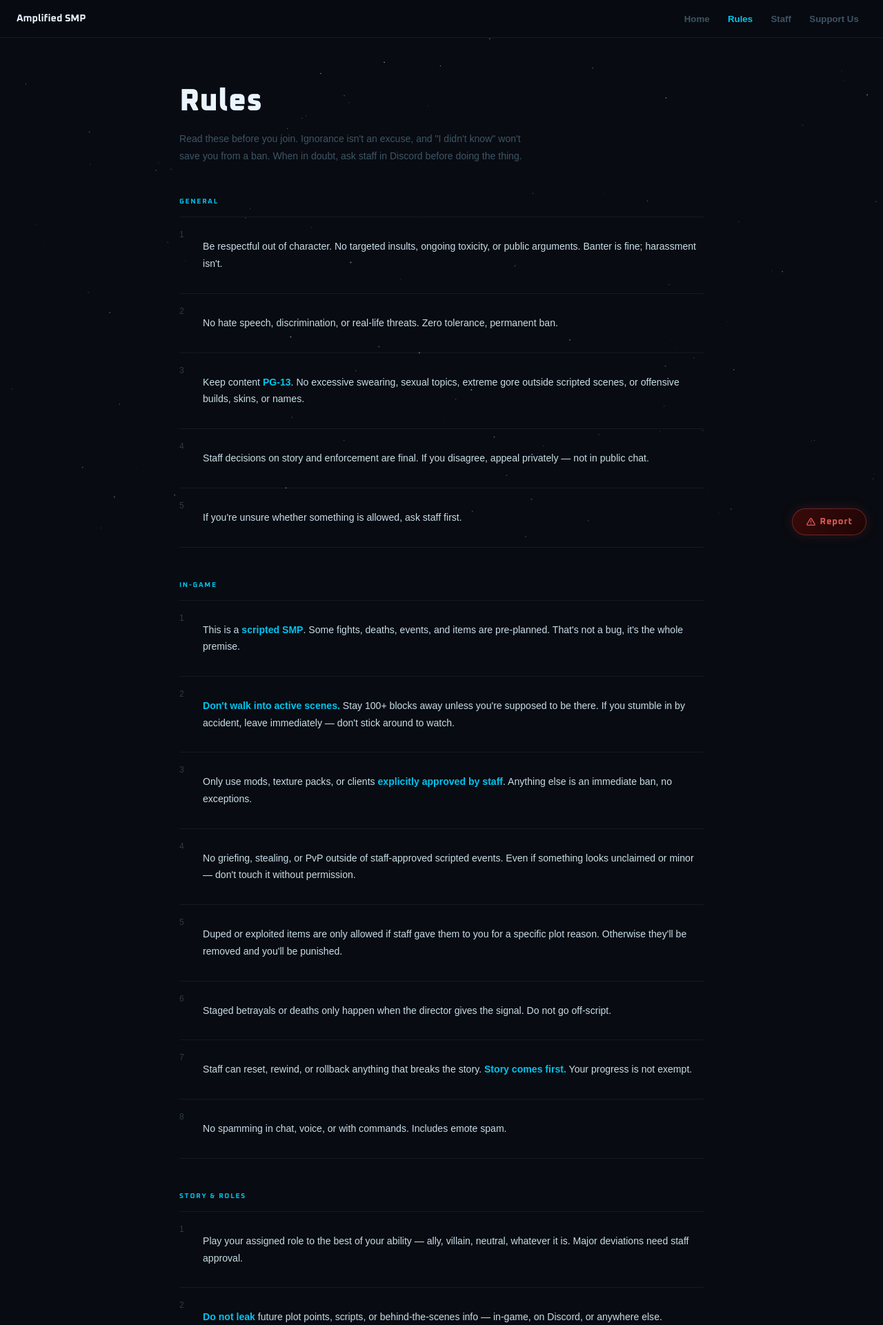
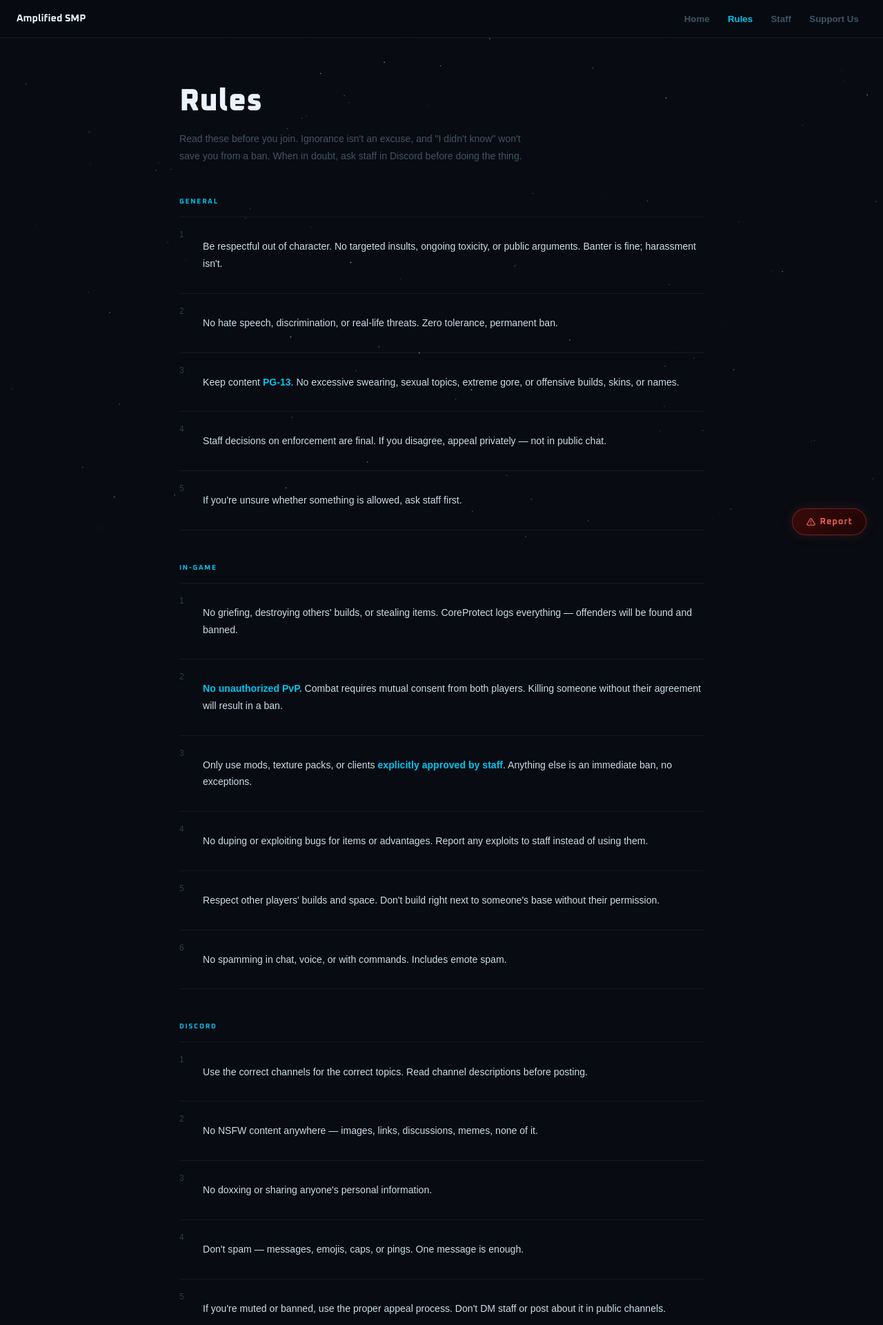
Before and after one commit to Ravikxx/Amplified-Web-NEW, a Spring Boot app: page /rules.html in a window 1280 px wide. Shown: the top 1921 px of the page at 69% size. Run offline with Spring Boot 4, Linux system fonts and the light colour scheme.

Commit message:
Convert server branding from scripted SMP to plain SMP
- index.html: Change badge from "Scripted SMP" to "SMP"; update about
  blurb to say no scripting, just pure SMP gameplay
- rules.html: Remove entire Story & Roles section; rewrite In-Game rules
  to standard SMP rules (no griefing, consent-based PvP, no exploits,
  respect builds); update Discord rule 1 from IC/OOC to generic channels;
  remove scene-interference and script-leaking punishment rows; update
  griefing row to "unauthorized PvP"

https://claude.ai/code/session_01DHVwHo6U6vGbLwgv18Wuov

```diff
--- a/src/main/resources/static/index.html
+++ b/src/main/resources/static/index.html
@@ -31,7 +31,7 @@
 
     <h1 style="margin-top:3rem;font-family:'Oxanium',sans-serif;font-size:3rem;font-weight:800;background:linear-gradient(135deg,#00c4ef,#6d4aff,#a020c8);-webkit-background-clip:text;-webkit-text-fill-color:transparent;background-clip:text;">Amplified SMP</h1>
 
-    <p style="font-size:0.67rem;font-weight:700;letter-spacing:0.18em;text-transform:uppercase;color:#00c4ef;background:rgba(0,196,239,0.08);border:1px solid rgba(0,196,239,0.18);padding:0.3rem 0.85rem;border-radius:99px;display:inline-block;margin:0.75rem auto;">Scripted SMP · Java &amp; Bedrock · 1.21</p>
+    <p style="font-size:0.67rem;font-weight:700;letter-spacing:0.18em;text-transform:uppercase;color:#00c4ef;background:rgba(0,196,239,0.08);border:1px solid rgba(0,196,239,0.18);padding:0.3rem 0.85rem;border-radius:99px;display:inline-block;margin:0.75rem auto;">SMP · Java &amp; Bedrock · 1.21</p>
 
     <p style="color:#3d5566;font-size:1rem;margin-top:0.75rem;line-height:1.8;">Vanilla survival. <br><span style="color:#5a8090;"></span></p>
 
@@ -67,7 +67,7 @@
     <!-- SERVER INFO BLOB -->
     <div style="margin-top:3rem;text-align:left;background:rgba(12,16,24,0.85);border:1px solid rgba(255,255,255,0.07);border-radius:14px;padding:1.5rem;">
         <p style="font-family:'Oxanium',sans-serif;font-size:0.62rem;font-weight:700;letter-spacing:0.18em;text-transform:uppercase;color:#00c4ef;margin-bottom:0.75rem;">About the Server</p>
-        <p style="font-size:0.85rem;color:#3d5566;line-height:1.8;margin-bottom:1rem;">Amplified SMP is a Java &amp; Bedrock crossplay server running on Paper 1.21.1, hosted on Apect. It's a scripted SMP — meaning events, storylines, and recordings are planned rather than just being a free-for-all survival server.</p>
+        <p style="font-size:0.85rem;color:#3d5566;line-height:1.8;margin-bottom:1rem;">Amplified SMP is a Java &amp; Bedrock crossplay survival server running on Paper 1.21.1, hosted on Apect. No scripting, no pre-planned events — just pure SMP gameplay with a solid community.</p>
         <p style="font-size:0.85rem;color:#3d5566;line-height:1.8;">The server has a solid plugin stack including <span style="color:#7ab8c8;">DiscordSRV</span> for chat bridging, <span style="color:#7ab8c8;">CoreProtect</span> for rollbacks, <span style="color:#7ab8c8;">LuckPerms</span> for permissions, <span style="color:#7ab8c8;">Geyser/Floodgate</span> for Bedrock support, and <span style="color:#7ab8c8;">Simple Voice Chat</span> for proximity voice.</p>
     </div>
 
--- a/src/main/resources/static/rules.html
+++ b/src/main/resources/static/rules.html
@@ -46,11 +46,11 @@
             </div>
             <div style="display:flex;gap:1.25rem;padding:1rem 0;border-bottom:1px solid rgba(255,255,255,0.06);">
                 <span style="font-size:0.75rem;color:#2a3d4d;min-width:14px;padding-top:2px;">3</span>
-                <p style="font-size:0.88rem;color:#c8dde8;line-height:1.75;">Keep content <span style="color:#00c4ef;font-weight:700;">PG-13</span>. No excessive swearing, sexual topics, extreme gore outside scripted scenes, or offensive builds, skins, or names.</p>
+                <p style="font-size:0.88rem;color:#c8dde8;line-height:1.75;">Keep content <span style="color:#00c4ef;font-weight:700;">PG-13</span>. No excessive swearing, sexual topics, extreme gore, or offensive builds, skins, or names.</p>
             </div>
             <div style="display:flex;gap:1.25rem;padding:1rem 0;border-bottom:1px solid rgba(255,255,255,0.06);">
                 <span style="font-size:0.75rem;color:#2a3d4d;min-width:14px;padding-top:2px;">4</span>
-                <p style="font-size:0.88rem;color:#c8dde8;line-height:1.75;">Staff decisions on story and enforcement are final. If you disagree, appeal privately — not in public chat.</p>
+                <p style="font-size:0.88rem;color:#c8dde8;line-height:1.75;">Staff decisions on enforcement are final. If you disagree, appeal privately — not in public chat.</p>
             </div>
             <div style="display:flex;gap:1.25rem;padding:1rem 0;border-bottom:1px solid rgba(255,255,255,0.06);">
                 <span style="font-size:0.75rem;color:#2a3d4d;min-width:14px;padding-top:2px;">5</span>
@@ -65,11 +65,11 @@
         <div style="border-top:1px solid rgba(255,255,255,0.06);">
             <div style="display:flex;gap:1.25rem;padding:1rem 0;border-bottom:1px solid rgba(255,255,255,0.06);">
                 <span style="font-size:0.75rem;color:#2a3d4d;min-width:14px;padding-top:2px;">1</span>
-                <p style="font-size:0.88rem;color:#c8dde8;line-height:1.75;">This is a <span style="color:#00c4ef;font-weight:700;">scripted SMP</span>. Some fights, deaths, events, and items are pre-planned. That's not a bug, it's the whole premise.</p>
+                <p style="font-size:0.88rem;color:#c8dde8;line-height:1.75;">No griefing, destroying others' builds, or stealing items. CoreProtect logs everything — offenders will be found and banned.</p>
             </div>
             <div style="display:flex;gap:1.25rem;padding:1rem 0;border-bottom:1px solid rgba(255,255,255,0.06);">
                 <span style="font-size:0.75rem;color:#2a3d4d;min-width:14px;padding-top:2px;">2</span>
-                <p style="font-size:0.88rem;color:#c8dde8;line-height:1.75;"><span style="color:#00c4ef;font-weight:700;">Don't walk into active scenes.</span> Stay 100+ blocks away unless you're supposed to be there. If you stumble in by accident, leave immediately — don't stick around to watch.</p>
+                <p style="font-size:0.88rem;color:#c8dde8;line-height:1.75;"><span style="color:#00c4ef;font-weight:700;">No unauthorized PvP.</span> Combat requires mutual consent from both players. Killing someone without their agreement will result in a ban.</p>
             </div>
             <div style="display:flex;gap:1.25rem;padding:1rem 0;border-bottom:1px solid rgba(255,255,255,0.06);">
                 <span style="font-size:0.75rem;color:#2a3d4d;min-width:14px;padding-top:2px;">3</span>
@@ -77,55 +77,16 @@
             </div>
             <div style="display:flex;gap:1.25rem;padding:1rem 0;border-bottom:1px solid rgba(255,255,255,0.06);">
                 <span style="font-size:0.75rem;color:#2a3d4d;min-width:14px;padding-top:2px;">4</span>
-                <p style="font-size:0.88rem;color:#c8dde8;line-height:1.75;">No griefing, stealing, or PvP outside of staff-approved scripted events. Even if something looks unclaimed or minor — don't touch it without permission.</p>
+                <p style="font-size:0.88rem;color:#c8dde8;line-height:1.75;">No duping or exploiting bugs for items or advantages. Report any exploits to staff instead of using them.</p>
             </div>
             <div style="display:flex;gap:1.25rem;padding:1rem 0;border-bottom:1px solid rgba(255,255,255,0.06);">
                 <span style="font-size:0.75rem;color:#2a3d4d;min-width:14px;padding-top:2px;">5</span>
-                <p style="font-size:0.88rem;color:#c8dde8;line-height:1.75;">Duped or exploited items are only allowed if staff gave them to you for a specific plot reason. Otherwise they'll be removed and you'll be punished.</p>
+                <p style="font-size:0.88rem;color:#c8dde8;line-height:1.75;">Respect other players' builds and space. Don't build right next to someone's base without their permission.</p>
             </div>
             <div style="display:flex;gap:1.25rem;padding:1rem 0;border-bottom:1px solid rgba(255,255,255,0.06);">
                 <span style="font-size:0.75rem;color:#2a3d4d;min-width:14px;padding-top:2px;">6</span>
-                <p style="font-size:0.88rem;color:#c8dde8;line-height:1.75;">Staged betrayals or deaths only happen when the director gives the signal. Do not go off-script.</p>
-            </div>
-            <div style="display:flex;gap:1.25rem;padding:1rem 0;border-bottom:1px solid rgba(255,255,255,0.06);">
-                <span style="font-size:0.75rem;color:#2a3d4d;min-width:14px;padding-top:2px;">7</span>
-                <p style="font-size:0.88rem;color:#c8dde8;line-height:1.75;">Staff can reset, rewind, or rollback anything that breaks the story. <span style="color:#00c4ef;font-weight:700;">Story comes first.</span> Your progress is not exempt.</p>
-            </div>
-            <div style="display:flex;gap:1.25rem;padding:1rem 0;border-bottom:1px solid rgba(255,255,255,0.06);">
-                <span style="font-size:0.75rem;color:#2a3d4d;min-width:14px;padding-top:2px;">8</span>
                 <p style="font-size:0.88rem;color:#c8dde8;line-height:1.75;">No spamming in chat, voice, or with commands. Includes emote spam.</p>
             </div>
-        </div>
-    </div>
-
-    <!-- ── STORY & ROLES ── -->
-    <div style="margin-bottom:3rem;">
-        <p style="font-family:'Oxanium',sans-serif;font-size:0.62rem;font-weight:700;letter-spacing:0.18em;text-transform:uppercase;color:#00c4ef;margin-bottom:1rem;">Story &amp; Roles</p>
-        <div style="border-top:1px solid rgba(255,255,255,0.06);">
-            <div style="display:flex;gap:1.25rem;padding:1rem 0;border-bottom:1px solid rgba(255,255,255,0.06);">
-                <span style="font-size:0.75rem;color:#2a3d4d;min-width:14px;padding-top:2px;">1</span>
-                <p style="font-size:0.88rem;color:#c8dde8;line-height:1.75;">Play your assigned role to the best of your ability — ally, villain, neutral, whatever it is. Major deviations need staff approval.</p>
-            </div>
-            <div style="display:flex;gap:1.25rem;padding:1rem 0;border-bottom:1px solid rgba(255,255,255,0.06);">
-                <span style="font-size:0.75rem;color:#2a3d4d;min-width:14px;padding-top:2px;">2</span>
-                <p style="font-size:0.88rem;color:#c8dde8;line-height:1.75;"><span style="color:#00c4ef;font-weight:700;">Do not leak</span> future plot points, scripts, or behind-the-scenes info — in-game, on Discord, or anywhere else.</p>
-            </div>
-            <div style="display:flex;gap:1.25rem;padding:1rem 0;border-bottom:1px solid rgba(255,255,255,0.06);">
-                <span style="font-size:0.75rem;color:#2a3d4d;min-width:14px;padding-top:2px;">3</span>
-                <p style="font-size:0.88rem;color:#c8dde8;line-height:1.75;">Deaths, item losses, and betrayals may be staged. Don't assume everything is real — it's part of the story.</p>
-            </div>
-            <div style="display:flex;gap:1.25rem;padding:1rem 0;border-bottom:1px solid rgba(255,255,255,0.06);">
-                <span style="font-size:0.75rem;color:#2a3d4d;min-width:14px;padding-top:2px;">4</span>
-                <p style="font-size:0.88rem;color:#c8dde8;line-height:1.75;">Cooperate when staff ask for a reshoot or camera angle. Getting good footage matters.</p>
-            </div>
-            <div style="display:flex;gap:1.25rem;padding:1rem 0;border-bottom:1px solid rgba(255,255,255,0.06);">
-                <span style="font-size:0.75rem;color:#2a3d4d;min-width:14px;padding-top:2px;">5</span>
-                <p style="font-size:0.88rem;color:#c8dde8;line-height:1.75;">Unscripted chaos is only fine if it doesn't wreck a planned story beat or ruin someone else's scene.</p>
-            </div>
-        </div>
-        <!-- Remember callout -->
-        <div style="margin-top:1rem;border-left:3px solid rgba(0,196,239,0.4);background:rgba(0,196,239,0.04);padding:0.85rem 1rem;border-radius:0 8px 8px 0;">
-            <p style="font-size:0.83rem;color:#3d5566;line-height:1.7;"><span style="color:#00c4ef;font-weight:700;">Remember:</span> not everyone knows what's scripted and what isn't — that ambiguity is intentional. Don't break the immersion for others.</p>
         </div>
     </div>
 
@@ -135,7 +96,7 @@
         <div style="border-top:1px solid rgba(255,255,255,0.06);">
             <div style="display:flex;gap:1.25rem;padding:1rem 0;border-bottom:1px solid rgba(255,255,255,0.06);">
                 <span style="font-size:0.75rem;color:#2a3d4d;min-width:14px;padding-top:2px;">1</span>
-                <p style="font-size:0.88rem;color:#c8dde8;line-height:1.75;">Keep IC (in-character) and OOC (out-of-character) chat in the right channels. They exist for a reason.</p>
+                <p style="font-size:0.88rem;color:#c8dde8;line-height:1.75;">Use the correct channels for the correct topics. Read channel descriptions before posting.</p>
             </div>
             <div style="display:flex;gap:1.25rem;padding:1rem 0;border-bottom:1px solid rgba(255,255,255,0.06);">
                 <span style="font-size:0.75rem;color:#2a3d4d;min-width:14px;padding-top:2px;">2</span>
@@ -219,13 +180,11 @@
 
             <div class="pt-row"><span class="pt-cell">Minor disrespect / sarcasm</span><span class="pt-cell-dim">Verbal warning</span><span class="pt-cell-dim">1hr timeout</span><span class="badge-low">Low</span></div>
             <div class="pt-row"><span class="pt-cell">Spamming (chat or Discord)</span><span class="pt-cell-dim">1hr timeout</span><span class="pt-cell-dim">24hr mute</span><span class="badge-low">Low</span></div>
-            <div class="pt-row"><span class="pt-cell">Wrong IC/OOC channel</span><span class="pt-cell-dim">Warning</span><span class="pt-cell-dim">1hr timeout</span><span class="badge-low">Low</span></div>
-            <div class="pt-row"><span class="pt-cell">Minor scene interference</span><span class="pt-cell-dim">Warning + teleport out</span><span class="pt-cell-dim">24hr ban</span><span class="badge-medium">Medium</span></div>
+            <div class="pt-row"><span class="pt-cell">Posting in wrong channel</span><span class="pt-cell-dim">Warning</span><span class="pt-cell-dim">1hr timeout</span><span class="badge-low">Low</span></div>
             <div class="pt-row"><span class="pt-cell">Arguing with staff publicly</span><span class="pt-cell-dim">1hr timeout</span><span class="pt-cell-dim">3 day ban</span><span class="badge-medium">Medium</span></div>
             <div class="pt-row"><span class="pt-cell">Lag machine / excessive redstone</span><span class="pt-cell-dim">Build removed + warning</span><span class="pt-cell-dim">3 day ban</span><span class="badge-medium">Medium</span></div>
             <div class="pt-row"><span class="pt-cell">Unapproved mods / clients</span><span class="pt-cell-dim">7 day ban</span><span class="pt-cell-dim">Permanent</span><span class="badge-high">High</span></div>
-            <div class="pt-row"><span class="pt-cell">Griefing / stealing / PvP outside script</span><span class="pt-cell-dim">7 day ban + rollback</span><span class="pt-cell-dim">Permanent</span><span class="badge-high">High</span></div>
-            <div class="pt-row"><span class="pt-cell">Leaking plot points or scripts</span><span class="pt-cell-dim">7 day ban</span><span class="pt-cell-dim">Permanent</span><span class="badge-high">High</span></div>
+            <div class="pt-row"><span class="pt-cell">Griefing / stealing / unauthorized PvP</span><span class="pt-cell-dim">7 day ban + rollback</span><span class="pt-cell-dim">Permanent</span><span class="badge-high">High</span></div>
             <div class="pt-row"><span class="pt-cell">Duping / exploiting items</span><span class="pt-cell-dim">Items removed + 7 day ban</span><span class="pt-cell-dim">Permanent</span><span class="badge-high">High</span></div>
             <div class="pt-row"><span class="pt-cell">Harassment / hate speech / threats</span><span class="pt-cell-dim">Permanent ban</span><span class="pt-cell-dim">—</span><span class="badge-perm">Permanent</span></div>
             <div class="pt-row"><span class="pt-cell">Doxxing / sharing personal info</span><span class="pt-cell-dim">Permanent ban</span><span class="pt-cell-dim">—</span><span class="badge-perm">Permanent</span></div>
```
